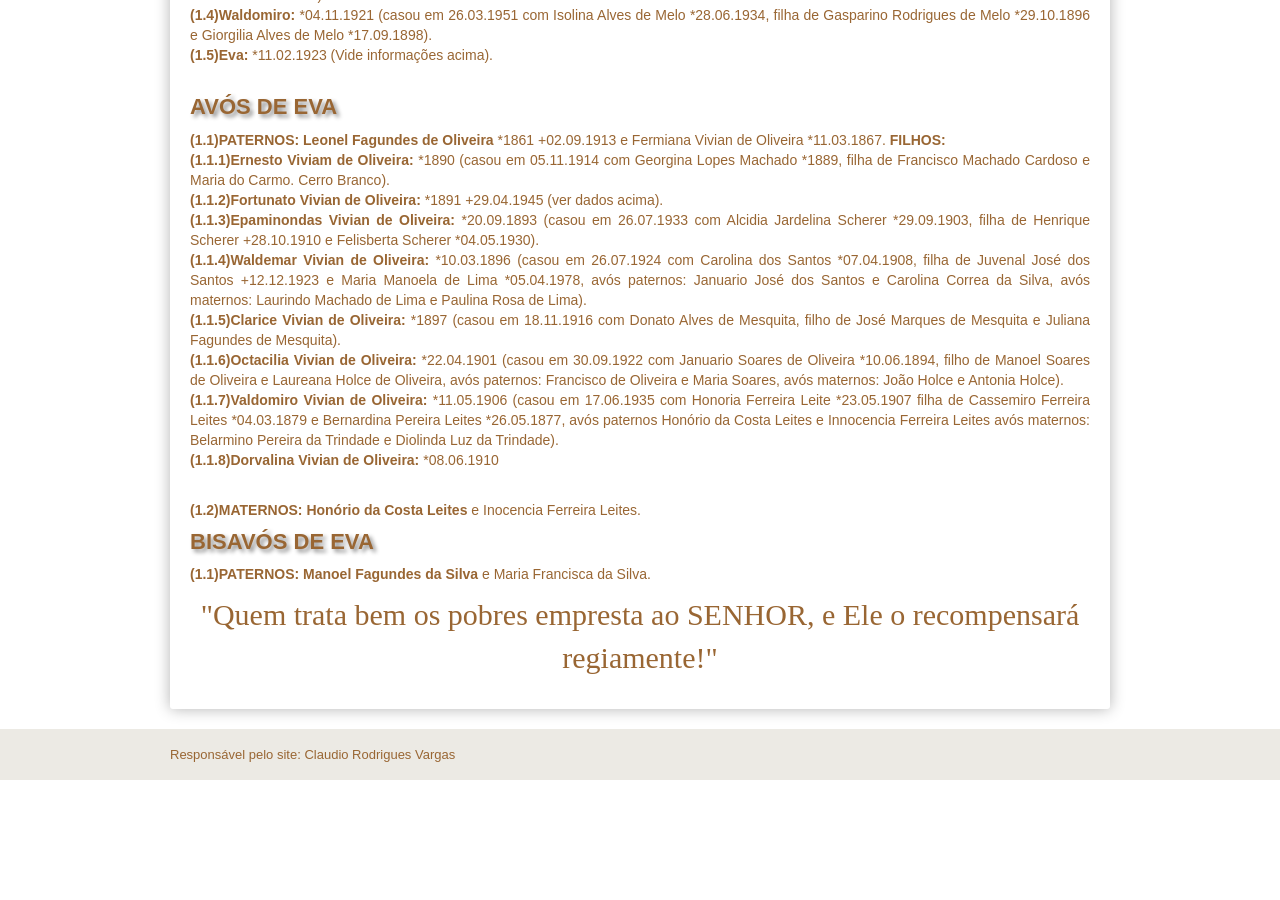
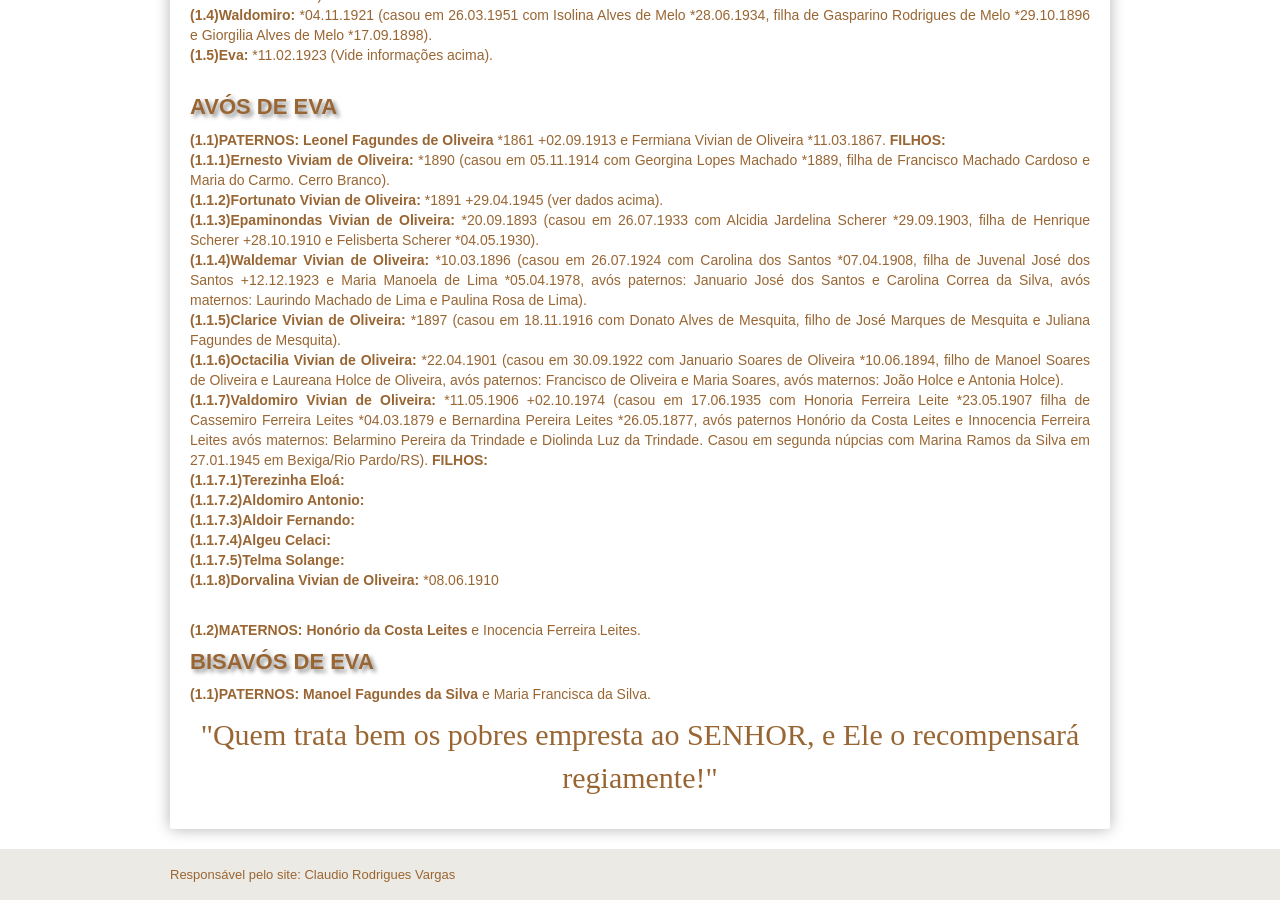
Before and after one commit to claudiovargas1955/claudiovargas1955.github.io, a Jekyll site: the page built from _pages/familia-vivian.html, in a window 1280 px wide and 900 px high, scrolled down 753 px. Built offline with Jekyll 4.4.1, drawn with Linux system fonts in a browser that asks for light colours; some web fonts are replaced; before the commit the page ends 1533 px from its top, so only the background shows below that.

Commit message:
Update familia-vivian.html

```diff
--- a/_pages/familia-vivian.html
+++ b/_pages/familia-vivian.html
@@ -132,9 +132,16 @@ e Adelina Chaves Vieira *1877).<br>
   <b>(1.1.6)Octacilia Vivian de Oliveira: </b>*22.04.1901 (casou em 30.09.1922 com Januario Soares de Oliveira *10.06.1894, filho de
   Manoel Soares de Oliveira e Laureana Holce de Oliveira, avós paternos: Francisco de Oliveira e Maria Soares, avós maternos: João
   Holce e Antonia Holce).<br>
-  <b>(1.1.7)Valdomiro Vivian de Oliveira: </b>*11.05.1906 (casou em 17.06.1935 com Honoria Ferreira Leite *23.05.1907 filha de Cassemiro
-  Ferreira Leites *04.03.1879 e Bernardina Pereira Leites *26.05.1877, avós paternos Honório da Costa Leites e Innocencia Ferreira Leites
-  avós maternos: Belarmino Pereira da Trindade e Diolinda Luz da Trindade). <br>
+  <b>(1.1.7)Valdomiro Vivian de Oliveira: </b>*11.05.1906 +02.10.1974 (casou em 17.06.1935 com Honoria Ferreira Leite *23.05.1907 filha
+  de Cassemiro Ferreira Leites *04.03.1879 e Bernardina Pereira Leites *26.05.1877, avós paternos Honório da Costa Leites e Innocencia
+  Ferreira Leites avós maternos: Belarmino Pereira da Trindade e Diolinda Luz da Trindade. Casou em segunda núpcias com Marina Ramos da
+  Silva em 27.01.1945 em Bexiga/Rio Pardo/RS). <b>FILHOS:</b><br>
+   <b>(1.1.7.1)Terezinha Eloá: </b><br>
+   <b>(1.1.7.2)Aldomiro Antonio: </b><br>
+   <b>(1.1.7.3)Aldoir Fernando: </b><br>
+   <b>(1.1.7.4)Algeu Celaci: </b><br>
+   <b>(1.1.7.5)Telma Solange: </b><br>
+
   <b>(1.1.8)Dorvalina Vivian de Oliveira: </b>*08.06.1910 <br><br>
 
   <p><b>(1.2)MATERNOS: Honório da Costa Leites </b> e Inocencia Ferreira Leites. <br>
```
